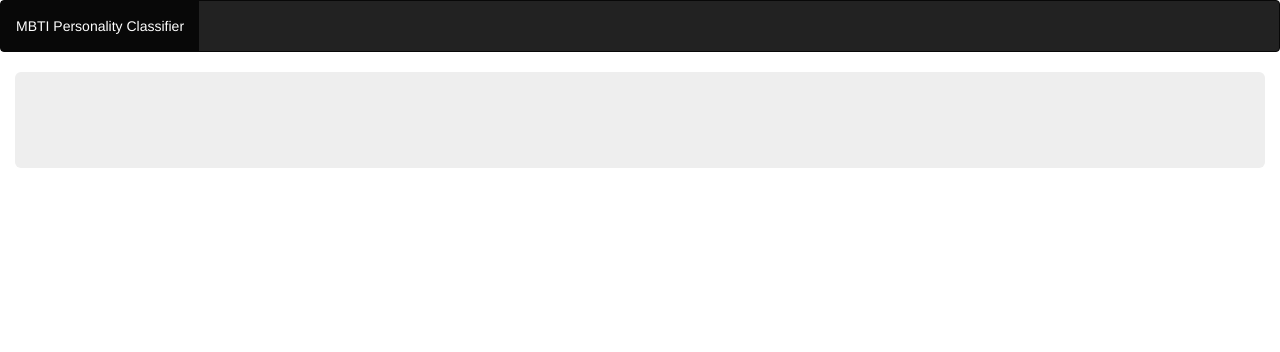
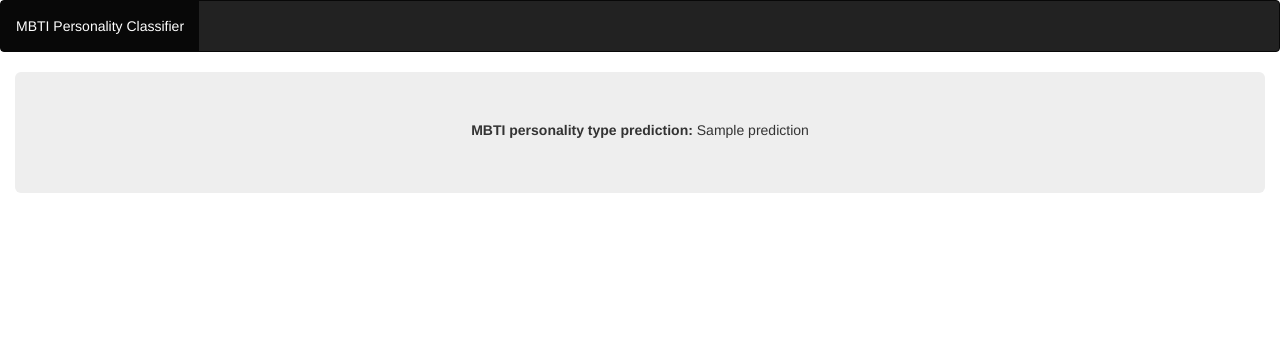
Before and after one commit to Nathalie-Elinor-Abu/mais-hacks-2020, a Flask app: template templates/result.html in a window 1280 px wide. Shown: the top 352 px of the page. Run offline with Flask 2, Linux system fonts and the light colour scheme; the template is opened without the code that fills it: most values are stand-ins (such as "Sample title", 1, 10 or a date in 2020); some libraries are stand-ins or nearby versions.

Commit message:
printing prediction to result.html

```diff
--- a/app.py
+++ b/app.py
@@ -11,7 +11,7 @@ app = Flask(__name__, template_folder='templates')
 
 
 @app.route('/', methods=['GET'])
-def about():
+def index():
     return render_template('index.html')
 
 
@@ -25,13 +25,17 @@ def text():
     return render_template('cp-text.html')
 
 
-@app.route('/predict', methods=['POST'])
-def output():
-    return render_template('result.html')
+@app.route('/predict', methods=['POST', 'GET'])
+def prediction():
+    if request.method == 'POST':
+        pred = request.form['link']
+        print("MBTI Personality type prediction:", pred)
+    return render_template('result.html', prediction=pred)
+    #return render_template('predict.html', predictions=request.form)
 
 
 if __name__ == '__main__':
     # Serve the app with gevent
     http_server = WSGIServer(('0.0.0.0', 5000), app)
-    print('WSGI Serving at http://127.0.0.1:5000/')
+    print('WSGI serving at http://127.0.0.1:5000/')
     http_server.serve_forever()
--- a/templates/index.html
+++ b/templates/index.html
@@ -11,7 +11,7 @@
 </head>
 <div class="navbar navbar-inverse">
     <ul class="nav navbar-nav navbar-static-top" role="tablist">
-        <li class="active"><a href="{{ url_for('about') }}">MBTI Personality Classifier</a></li>
+        <li class="active"><a href="{{ url_for('index') }}">MBTI Personality Classifier</a></li>
         <!-- <li><a href="{{ url_for('text') }}">Paste Text</a></li> todo examples-->
         <!--<li><a href="{{ url_for('twitter') }}"></a></li>-->
     </ul>
@@ -26,7 +26,7 @@
     <form action="/predict" method="post" class="jumbotron">
         <div class="form-group blue-border-focus">
             <label>Link</label>
-            <input type="text" class="form-control" placeholder="ex. https://twitter.com/realdonaldtrump">
+            <input name="link" type="text" class="form-control" placeholder="ex. https://twitter.com/neiltyson">
             <small class="form-text text-muted">Paste a link to a user on Twitter.</small>
         </div>
         <button type="submit" class="btn btn-default">Submit</button>
--- /dev/null
+++ b/templates/predict.html
@@ -0,0 +1,4 @@
+<!DOCTYPE html>
+<html>
+       <p>{{ predictions }}</p>
+</html>
--- a/templates/result.html
+++ b/templates/result.html
@@ -11,7 +11,7 @@
 </head>
 <div class="navbar navbar-inverse">
     <ul class="nav navbar-nav navbar-static-top" role="tablist">
-        <li class="active"><a href="{{ url_for('about') }}">MBTI Personality Classifier</a></li>
+        <li class="active"><a href="{{ url_for('index') }}">MBTI Personality Classifier</a></li>
         <!-- <li><a href="{{ url_for('text') }}">Paste Text</a></li> -->
         <!--<li><a href="{{ url_for('twitter') }}"></a></li>-->
     </ul>
@@ -19,9 +19,8 @@
 
 <div class="container-fluid">
     <div class="jumbotron">
-        <body>
-
-        </body>
+        <label class="text-center">MBTI personality type prediction:</label>
+        <body class="text-center">{{ prediction }}</body>
     </div>
 </div>
 </html>
```
Also changed, not shown: 3 other files.
